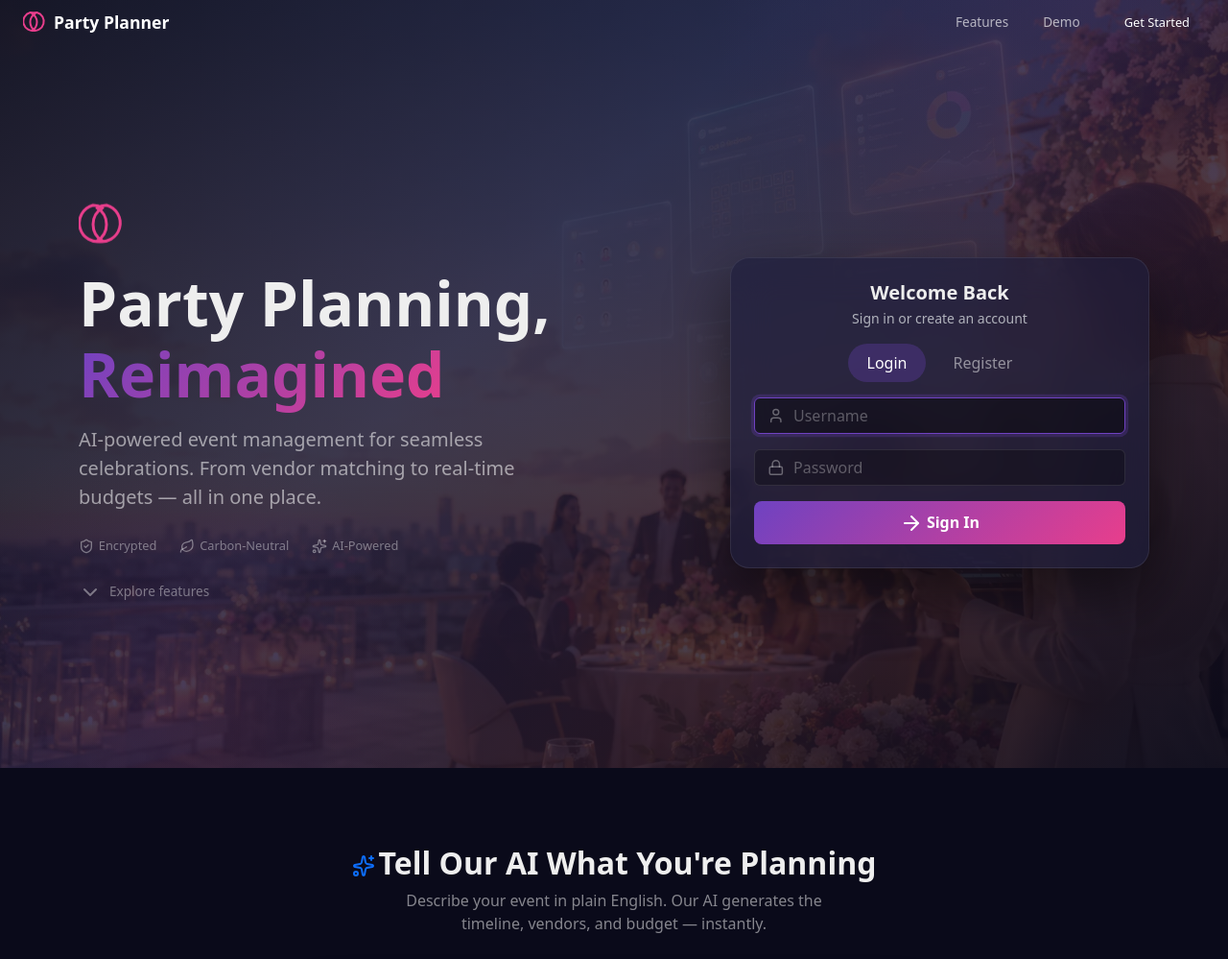
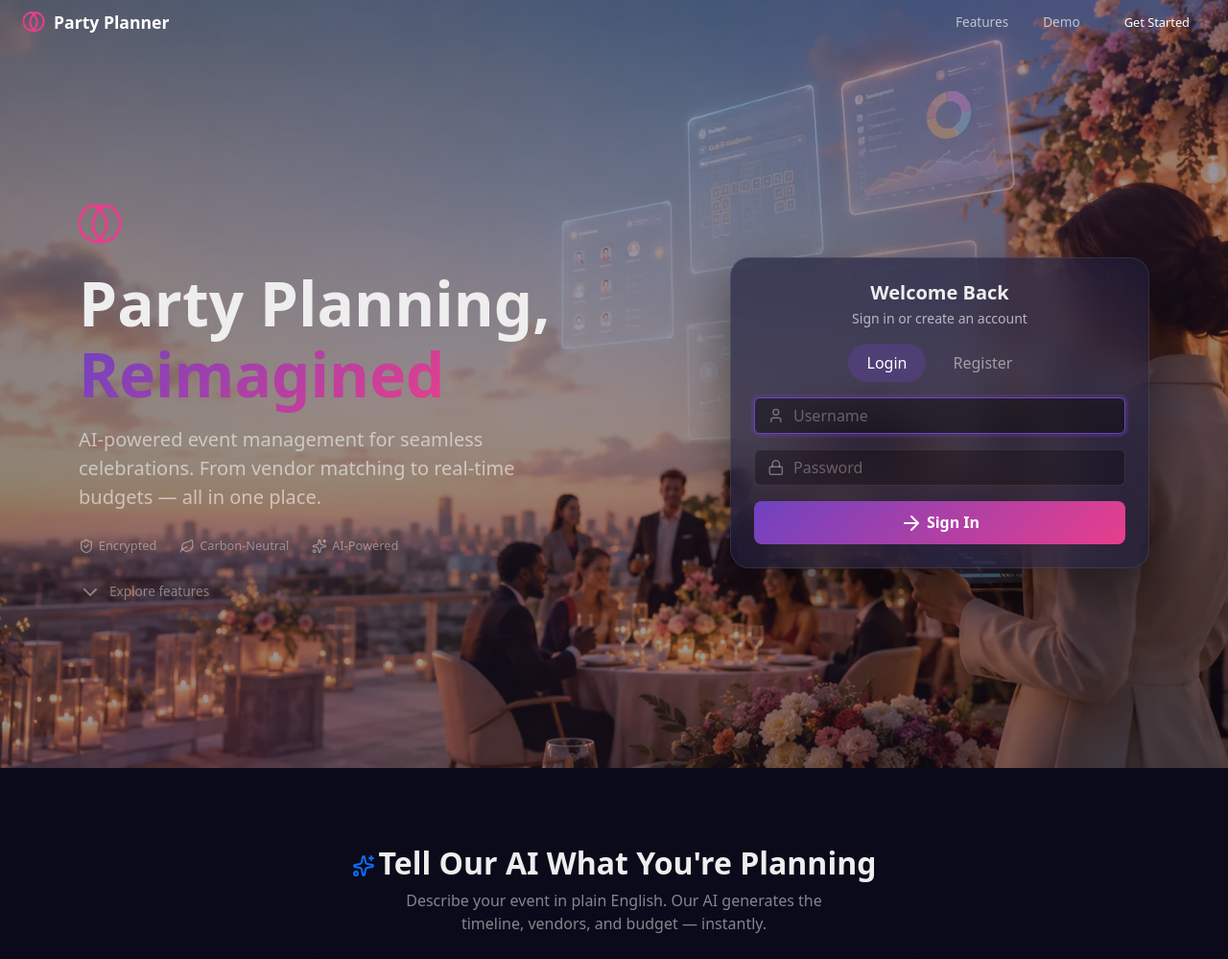
Before and after one commit to NicolasM-100/party_planner, a FastAPI app: page / in a window 1280 px wide. Shown: the top 999 px of the page at 96% size. Run offline with FastAPI, Linux system fonts and the light colour scheme; parts of the project's set-up code (start-up, migrations or seed data) failed here and were passed over; some libraries are stand-ins or nearby versions.

Commit message:
Increase hero image transparency to 50%

```diff
--- a/app/templates/index.html
+++ b/app/templates/index.html
@@ -56,7 +56,7 @@
       min-height: 100vh;
       display: flex; align-items: center;
       background:
-        linear-gradient(135deg, rgba(10,10,26,0.92) 0%, rgba(26,26,58,0.85) 40%, rgba(42,26,42,0.85) 70%, rgba(10,10,26,0.92) 100%),
+        linear-gradient(135deg, rgba(10,10,26,0.5) 0%, rgba(26,26,58,0.45) 40%, rgba(42,26,42,0.45) 70%, rgba(10,10,26,0.5) 100%),
         url('/static/hero_party.webp') center/cover no-repeat;
       padding-top: 60px; position: relative; overflow: hidden;
     }
```
